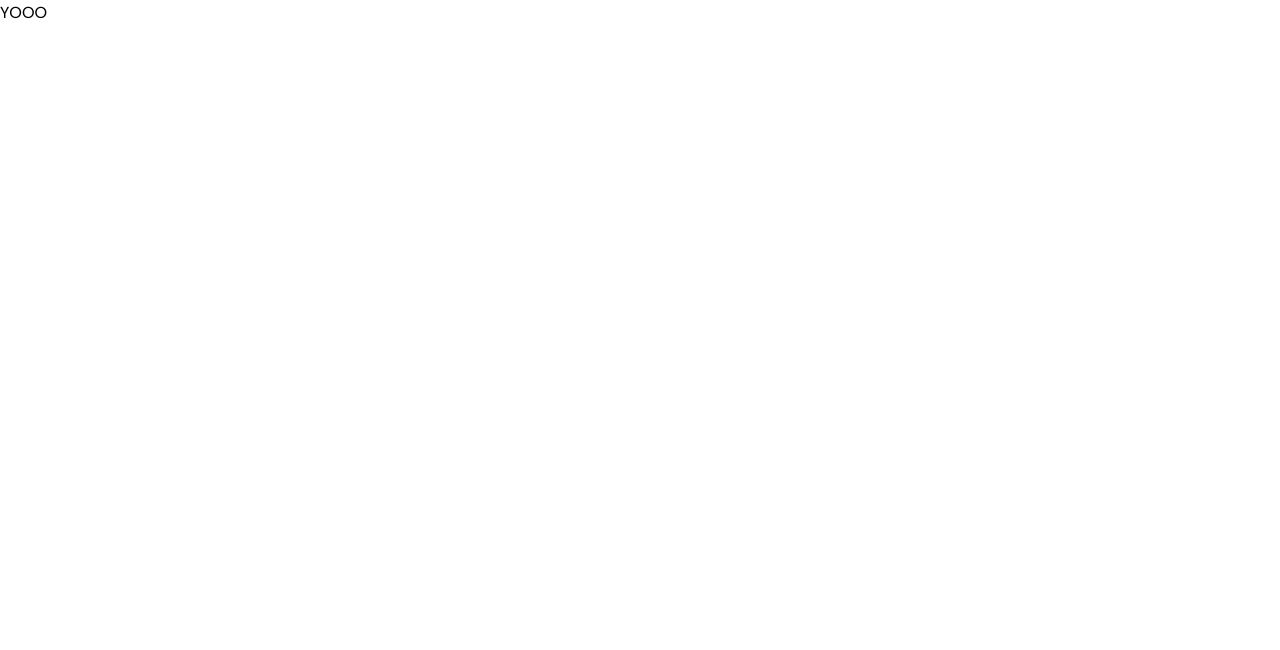
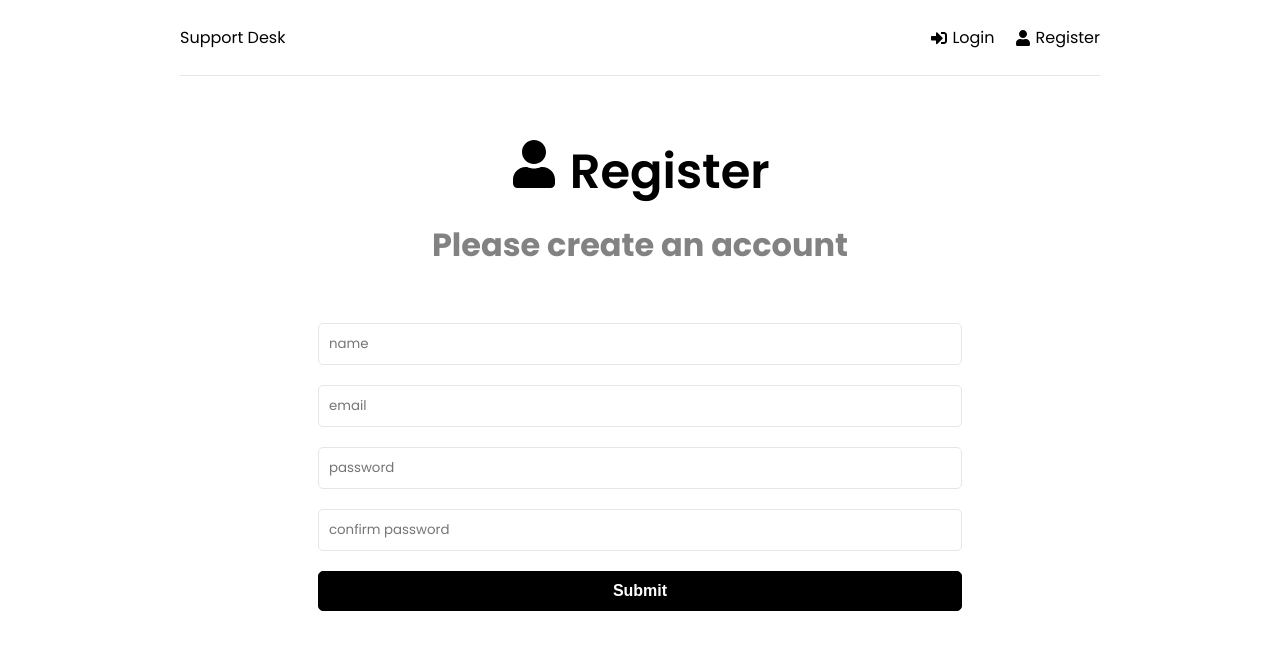
Before and after one commit to billycwong19/support-desk, a React (Create React App) app in the folder frontend/: page /register in a window 1280 px wide. Shown: the top 650 px of the page. Built offline with nearby package versions, Linux system fonts and the light colour scheme.

Commit message:
register form added

```diff
--- a/frontend/src/App.js
+++ b/frontend/src/App.js
@@ -1,10 +1,24 @@
+import { BrowserRouter as Router, Routes, Route } from 'react-router-dom'
+import Home from './pages/Home';
+import Login from './pages/Login';
+import Register from './pages/Register';
+import Header from './components/Header'
 
 
 function App() {
   return (
-    <div>
-      YOOO
-    </div>
+    <>
+      <Router>
+        <div className='container'>
+          <Header />
+          <Routes>
+            <Route path='/' element={<Home />}/>
+            <Route path='/login' element={<Login />}/>
+            <Route path='/register' element={<Register />}/>
+          </Routes>
+        </div>
+      </Router>
+    </>
   );
 }
 
--- /dev/null
+++ b/frontend/src/components/Header.js
@@ -0,0 +1,23 @@
+import { FaSignInAlt, FaSignOutAlt, FaUser } from 'react-icons/fa'
+import { Link } from 'react-router-dom'
+
+const Header = () => {
+  return (
+    <header className='header'>
+        <div className='logo'>
+            <Link to='/'>Support Desk</Link>
+        </div>
+
+        <ul>
+            <li>
+                <Link to='/login'><FaSignInAlt /> Login</Link>
+            </li>
+            <li>
+                <Link to='/register'><FaUser /> Register</Link>
+            </li>
+        </ul>
+    </header>
+  )
+}
+
+export default Header
--- a/frontend/src/index.js
+++ b/frontend/src/index.js
@@ -3,7 +3,7 @@ import { createRoot } from 'react-dom/client';
 import { Provider } from 'react-redux';
 import { store } from './app/store';
 import App from './App';
-import reportWebVitals from './reportWebVitals';
+
 import './index.css';
 
 const container = document.getElementById('root');
@@ -20,4 +20,3 @@ root.render(
 // If you want to start measuring performance in your app, pass a function
 // to log results (for example: reportWebVitals(console.log))
 // or send to an analytics endpoint. Learn more: https://bit.ly/CRA-vitals
-reportWebVitals();
--- /dev/null
+++ b/frontend/src/pages/Home.js
@@ -0,0 +1,9 @@
+import React from 'react'
+
+const Home = () => {
+  return (
+    <h1>Home</h1>
+  )
+}
+
+export default Home
--- /dev/null
+++ b/frontend/src/pages/Login.js
@@ -0,0 +1,9 @@
+import React from 'react'
+
+const Login = () => {
+  return (
+    <div>Login</div>
+  )
+}
+
+export default Login
--- /dev/null
+++ b/frontend/src/pages/Register.js
@@ -0,0 +1,48 @@
+import { useState } from 'react'
+import { FaUser } from 'react-icons/fa'
+
+const Register = () => {
+  const [formData, setFormData] = useState ({
+    name: '',
+    email: '',
+    password: '',
+    password2: '',
+  })
+
+  const { name, email, password, password2 } = formData
+
+  const onChange = e => {
+    setFormData(prev => ({
+      ...prev,
+      [e.target.name]: e.target.value,
+    }))
+  }
+
+  return (
+    <>
+      <section className='heading'>
+        <h1><FaUser /> Register</h1>
+        <p>Please create an account</p>
+      </section>
+      <section className='form'>
+        <form>
+          <div className='form-group'>
+            <input className='form-control' type='text' id='name' name='name' value={name} onChange={onChange} placeholder='name' />
+          </div>
+          <div className='form-group'>
+            <input className='form-control' type='email' id='email' name='email' value={email} onChange={onChange} placeholder='email' />
+          </div>
+          <div className='form-group'>
+            <input className='form-control' type='password' id='password' name='password' value={password} onChange={onChange} placeholder='password' />
+          </div>
+          <div className='form-group'>
+            <input className='form-control' type='password' id='password2' name='password2' value={password2} onChange={onChange} placeholder='confirm password' />
+          </div>
+          <button className='btn btn-block'>Submit</button>
+        </form>
+      </section>
+    </>
+  )
+}
+
+export default Register
--- a/frontend/src/reportWebVitals.js
+++ /dev/null
@@ -1,13 +0,0 @@
-const reportWebVitals = onPerfEntry => {
-  if (onPerfEntry && onPerfEntry instanceof Function) {
-    import('web-vitals').then(({ getCLS, getFID, getFCP, getLCP, getTTFB }) => {
-      getCLS(onPerfEntry);
-      getFID(onPerfEntry);
-      getFCP(onPerfEntry);
-      getLCP(onPerfEntry);
-      getTTFB(onPerfEntry);
-    });
-  }
-};
-
-export default reportWebVitals;
```
